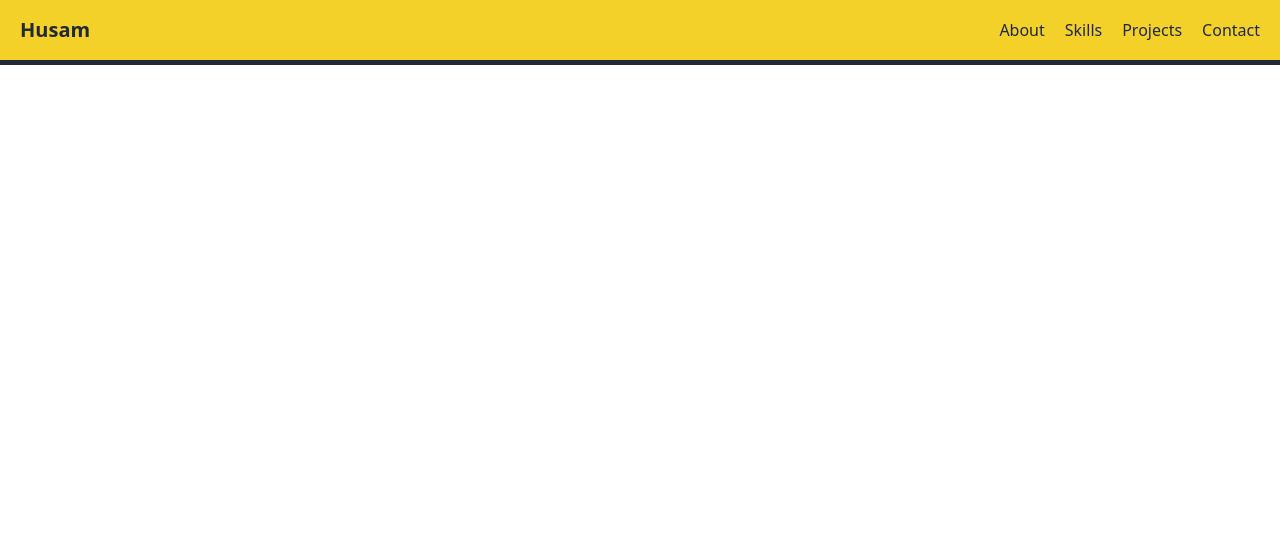
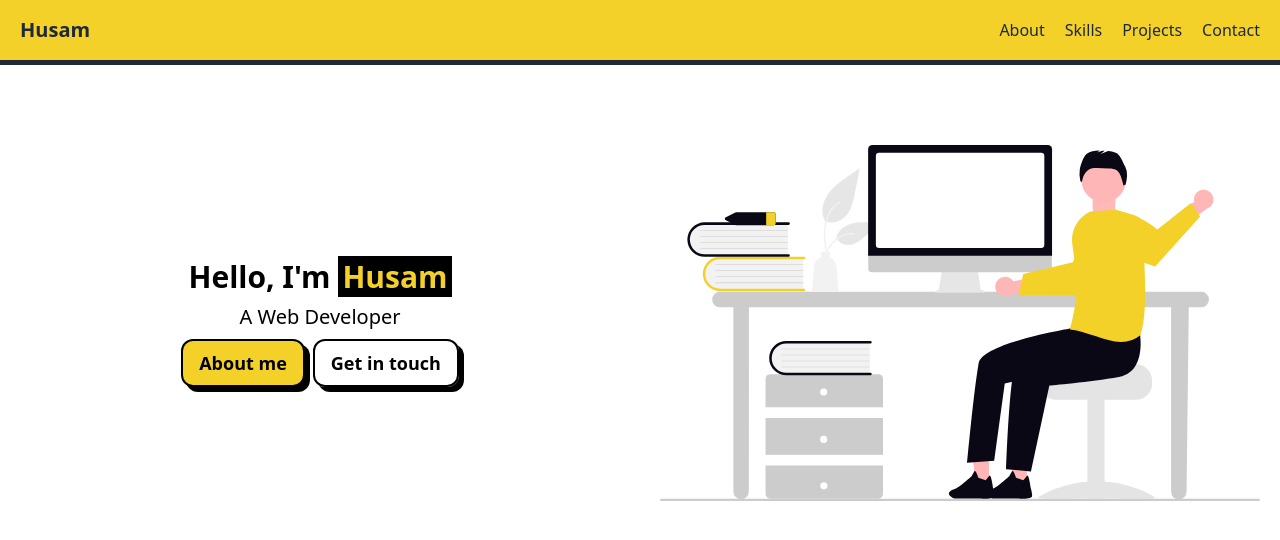
Before and after one commit to husamXA1/husam-portfolio, a Next.js app: page / in a window 1280 px wide. Shown: the top 540 px of the page. Built offline with nearby package versions, Linux system fonts and the light colour scheme.

Commit message:
Add Hero component

```diff
--- /dev/null
+++ b/app/components/Hero.tsx
@@ -0,0 +1,21 @@
+import Link from "next/link";
+
+export default function Hero() {
+  return (
+    <section className="py-20">
+      <div className="container flex max-md:flex-col gap-10 md:justify-between md:items-center">
+        <div className="w-full text-center flex flex-col gap-2">
+            <h1 className="text-2xl lg:text-3xl font-bold">Hello, I'm <span className="bg-black px-1 text-[--theme-color]">Husam</span></h1>
+            <p className="text-lg lg:text-xl">A Web Developer</p>
+            <div className="flex gap-2 justify-center">
+                <Link className="btn btn-primary" href="#about">About me</Link>
+                <Link className="btn" href="#contact">Get in touch</Link>
+            </div>
+        </div>
+        <div className="w-full">
+            <img src="/images/hello.svg" alt="hello" />
+        </div>
+      </div>
+    </section>
+  );
+}
--- a/app/globals.css
+++ b/app/globals.css
@@ -9,3 +9,21 @@
 .container {
   @apply mx-auto px-5;
 }
+
+.btn {
+  @apply px-4 py-2 rounded-xl border-2 border-black font-semibold transition-all lg:text-lg;
+  box-shadow: 5px 5px 0 black;
+}
+
+.btn:hover {
+  @apply opacity-85;
+}
+
+.btn:active {
+  @apply translate-x-[5px] translate-y-[5px];
+  box-shadow: 0 0;
+}
+
+.btn-primary {
+  @apply bg-[--theme-color];
+}
--- a/app/page.tsx
+++ b/app/page.tsx
@@ -1,9 +1,11 @@
 import Header from "./components/Header"
+import Hero from "./components/Hero";
 
 export default function Home() {
   return (
     <main>
       <Header />
+      <Hero />
     </main>
   );
 }
```
Also changed, not shown: public/images/hello.svg (added).
